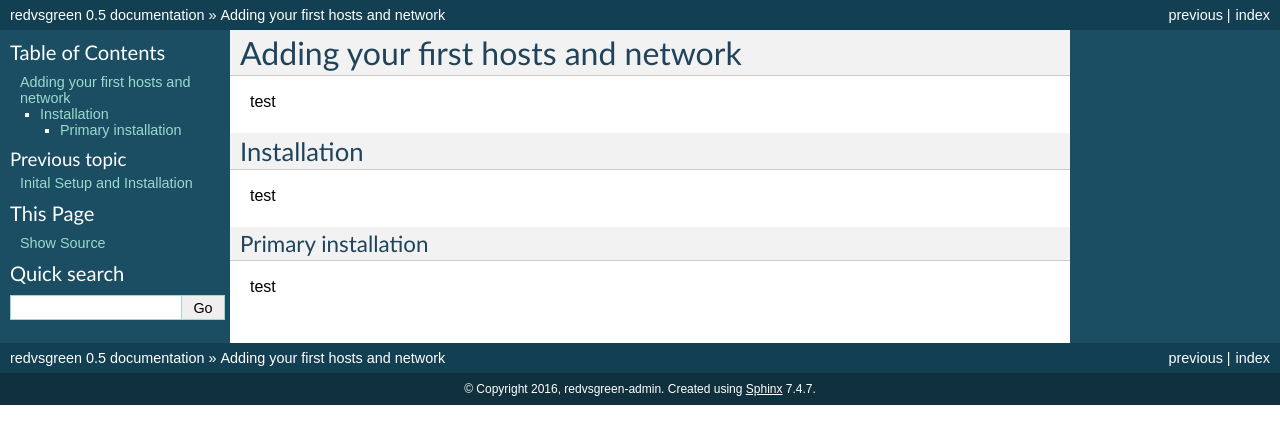
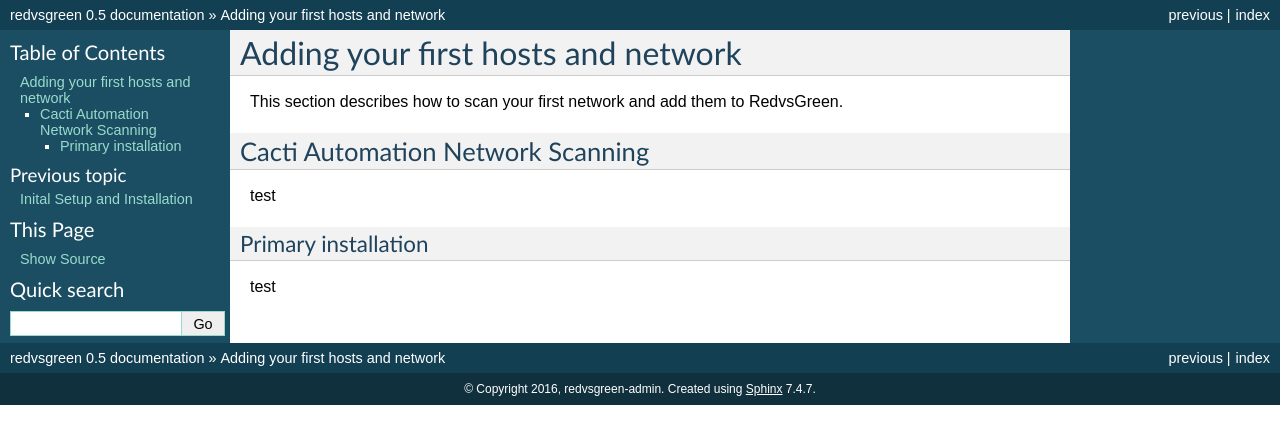
Before and after one commit to RedvsGreen-org/Docs, a Sphinx documentation site: the page built from docs/source/addingfirstnetwork.rst, in a window 1280 px wide. Shown: the top 444 px of the page. Built offline with Sphinx 7.4.7, drawn with Linux system fonts in a browser that asks for light colours.

Commit message:
Update addingfirstnetwork.rst

```diff
--- a/docs/source/addingfirstnetwork.rst
+++ b/docs/source/addingfirstnetwork.rst
@@ -1,9 +1,9 @@
 Adding your first hosts and network
 =========================================================
 
-test
+This section describes how to scan your first network and add them to RedvsGreen.
 
-Installation
+Cacti Automation Network Scanning
 ------------
 
 test
```
